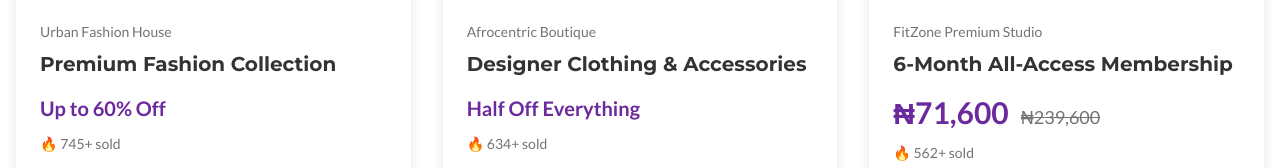
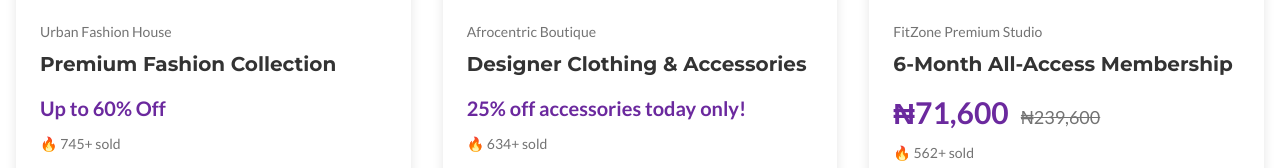
Before and after one commit to getvouchify/getvouchify, a React (Vite) app: page / in a window 1280 px wide. Shown: the part 1814-1982 px from the top of the page. Built offline with nearby package versions, Linux system fonts and the light colour scheme; the HTML template or start-up script is replaced by a standard one.

Commit message:
Update deal text

```diff
--- a/src/components/FeaturedDeals.tsx
+++ b/src/components/FeaturedDeals.tsx
@@ -51,7 +51,7 @@ const deals = [
     title: "Designer Clothing & Accessories",
     category: "Retail",
     discount: "50% OFF",
-    offer: "Half Off Everything",
+    offer: "25% off accessories today only!",
     soldCount: 634,
   },
   {
```
